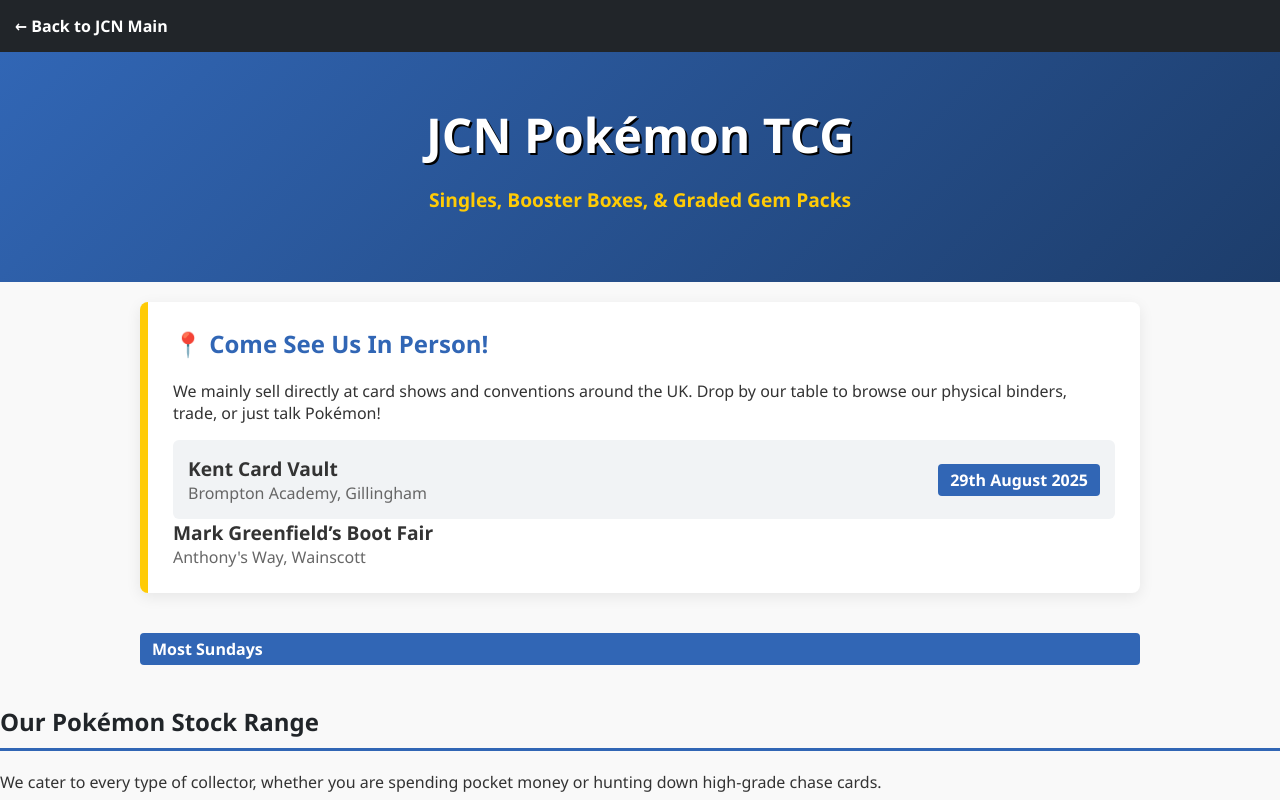
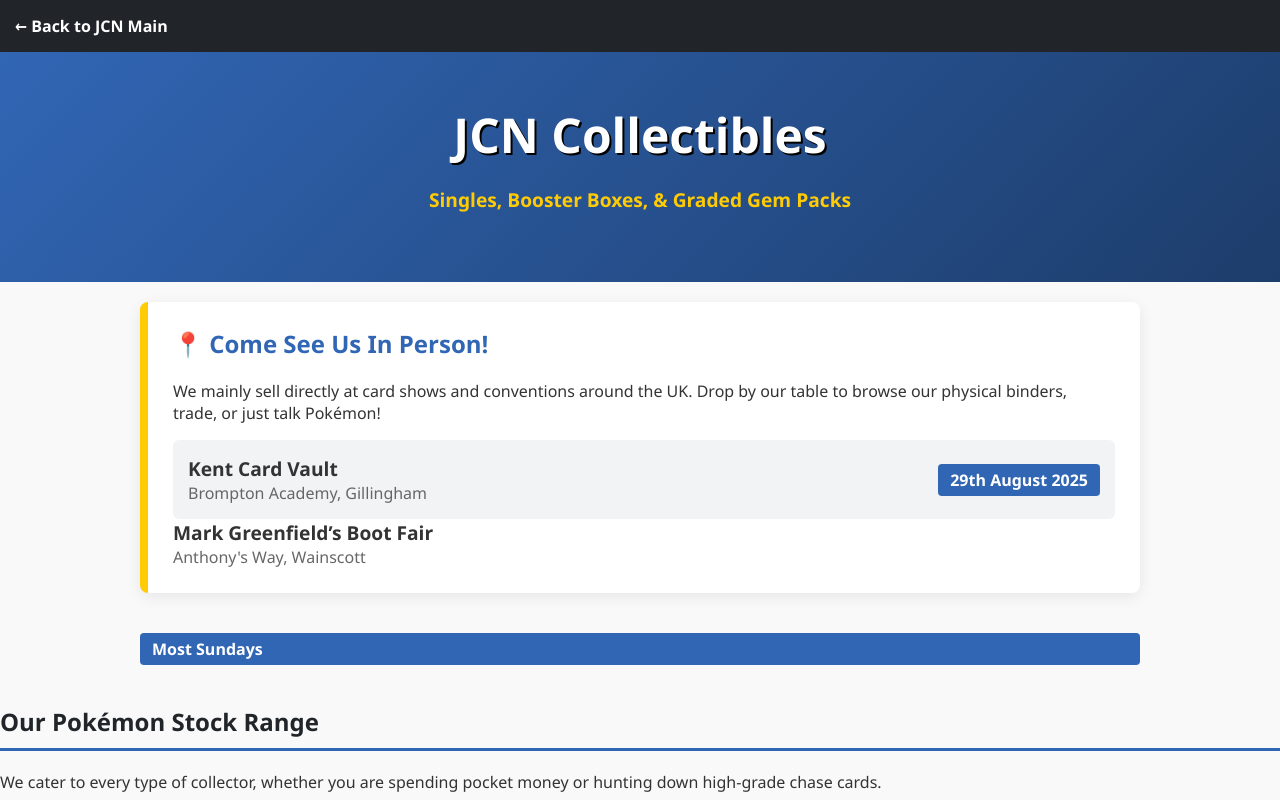
Before and after one commit to JCNUK/JCN-collectibles, a plain HTML site: page index.html in a window 1280 px wide. Shown: the top 800 px of the page. Drawn offline with Linux system fonts and the light colour scheme.

Commit message:
Update index.html

```diff
--- a/index.html
+++ b/index.html
@@ -39,7 +39,7 @@
     <nav><a href="../index.html">&larr; Back to JCN Main</a></nav>
 
     <div class="hero">
-        <h1>JCN Pokémon TCG</h1>
+        <h1>JCN Collectibles</h1>
         <p>Singles, Booster Boxes, & Graded Gem Packs</p>
     </div>
 
```
